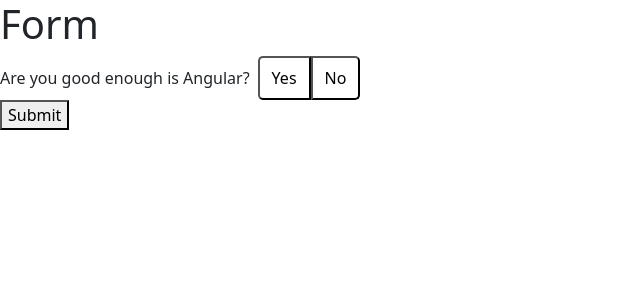
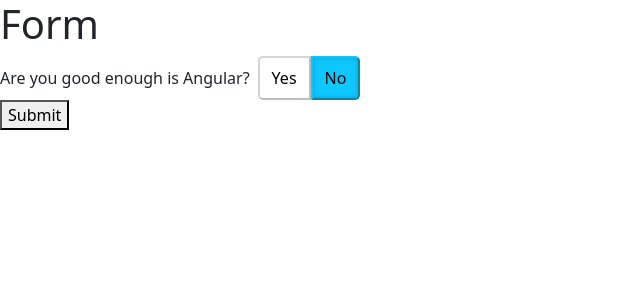
Before and after one commit to darianeabich/an-acessbilidade, an Angular app: page / in a window 1280 px wide. Shown: the top 300 px of the page, without its empty margins (0-640 px from the left). Built offline with nearby package versions, Linux system fonts and the light colour scheme.

Commit message:
Adequações para o estado  disabled

```diff
--- a/src/app/app.component.html
+++ b/src/app/app.component.html
@@ -2,6 +2,7 @@
   <h1>Form</h1>
   <form [formGroup]="form" (ngSubmit)="submit()">
     <app-yes-no-button-group
+      [appDisableControl]="true"
       formControlName="yesNoAnswer"
       label="Are you good enough is Angular?">
     </app-yes-no-button-group>
--- a/src/app/app.component.ts
+++ b/src/app/app.component.ts
@@ -13,11 +13,15 @@
 
   constructor(formBuilder: FormBuilder) {
     this.form = formBuilder.group({
-      yesNoAnswer: [null]
+      yesNoAnswer: [{
+        value: 'no',
+        disabled: false
+      }]
     });
   }
 
   public submit(): void {
+    this.form.get('yesNoAnswer').disable();
     console.log(this.form.value);
   }
 }
--- a/src/app/app.module.ts
+++ b/src/app/app.module.ts
@@ -4,6 +4,7 @@
 
 import { AppComponent } from './app.component';
 import { YesNoButtonGroupModule } from './shared/components/yes-no-button-group/yes-no-button-group.module';
+import { DisableControlModule } from './shared/directives/disable-control/disable-control.module';
 
 @NgModule({
   declarations: [
@@ -13,7 +14,8 @@
     BrowserModule,
     YesNoButtonGroupModule,
     ReactiveFormsModule,
-    FormsModule
+    FormsModule,
+    DisableControlModule
   ],
   providers: [],
   bootstrap: [AppComponent]
--- a/src/app/shared/components/yes-no-button-group/yes-no-button-group.component.html
+++ b/src/app/shared/components/yes-no-button-group/yes-no-button-group.component.html
@@ -6,7 +6,9 @@
   <label [attr.id]="id" class="label">{{ label }}</label>
   <button
     appKmItem
+    (focused)="activate(options.YES)"
     role="radio"
+    [attr.disabled]="disabled ? disabled : null"
     [attr.aria-checked]="value === options.YES"
     [attr.tabindex]="value === options.YES || value === null ? 0 : -1"
     class="button button-yes"
@@ -17,7 +19,9 @@
   </button>
   <button
     appKmItem
+    (focused)="activate(options.NO)"
     role="radio"
+    [attr.disabled]="disabled ? disabled : null"
     [attr.aria-checked]="value === options.NO"
     [attr.tabindex]="value === options.NO ? 0 : -1"
     class="button button-no"
--- a/src/app/shared/components/yes-no-button-group/yes-no-button-group.component.ts
+++ b/src/app/shared/components/yes-no-button-group/yes-no-button-group.component.ts
@@ -16,6 +16,7 @@
 })
 export class YesNoButtonGroupComponent implements OnInit, ControlValueAccessor {
 
+  @Input() disabled = false;
   @Input() public value: string = null;
   @Input() public label = '';
   @Output() public valueChange = new EventEmitter<string>();
@@ -46,7 +47,7 @@
   }
 
   public setDisabledState?(isDisabled: boolean): void {
-    throw new Error('Method not implemented.');
+    this.disabled = isDisabled;
   }
 
   public activate(value: string): void {
--- /dev/null
+++ b/src/app/shared/directives/disable-control/disable-control.directive.ts
@@ -0,0 +1,18 @@
+import { Directive, Input, OnChanges, SimpleChanges } from "@angular/core";
+import { NgControl } from "@angular/forms";
+
+@Directive({
+  selector: '[appDisableControl]'
+})
+export class DisableControlDirective implements OnChanges {
+
+  @Input() appDisableControl = false;
+  constructor(private ngControl: NgControl) {}
+
+  public ngOnChanges(changes: SimpleChanges): void {
+    if (changes.appDisableControl) {
+      const action = this.appDisableControl ? 'disable' : 'enable';
+      this.ngControl.control[action]();
+    }
+  }
+}
--- a/src/app/shared/directives/keyboard-manager/keyboard-managed-item.directive.ts
+++ b/src/app/shared/directives/keyboard-manager/keyboard-managed-item.directive.ts
@@ -1,14 +1,17 @@
-import { Directive, ElementRef } from '@angular/core';
+import { Directive, ElementRef, EventEmitter, Output } from '@angular/core';
 
 @Directive({
   selector: '[appKmItem]'
 })
 export class KeyboardManagedItemDirective {
 
+  @Output() public focused = new EventEmitter<void>();
+
   constructor(private elementRef: ElementRef<HTMLElement>) {}
 
   public focus(): void {
     this.elementRef.nativeElement.focus();
+    this.focused.emit();
   }
 
   public isFocused(): boolean {
```
Also changed, not shown: src/app/shared/directives/disable-control/disable-control.module.ts (added, +16 -0 lines).
